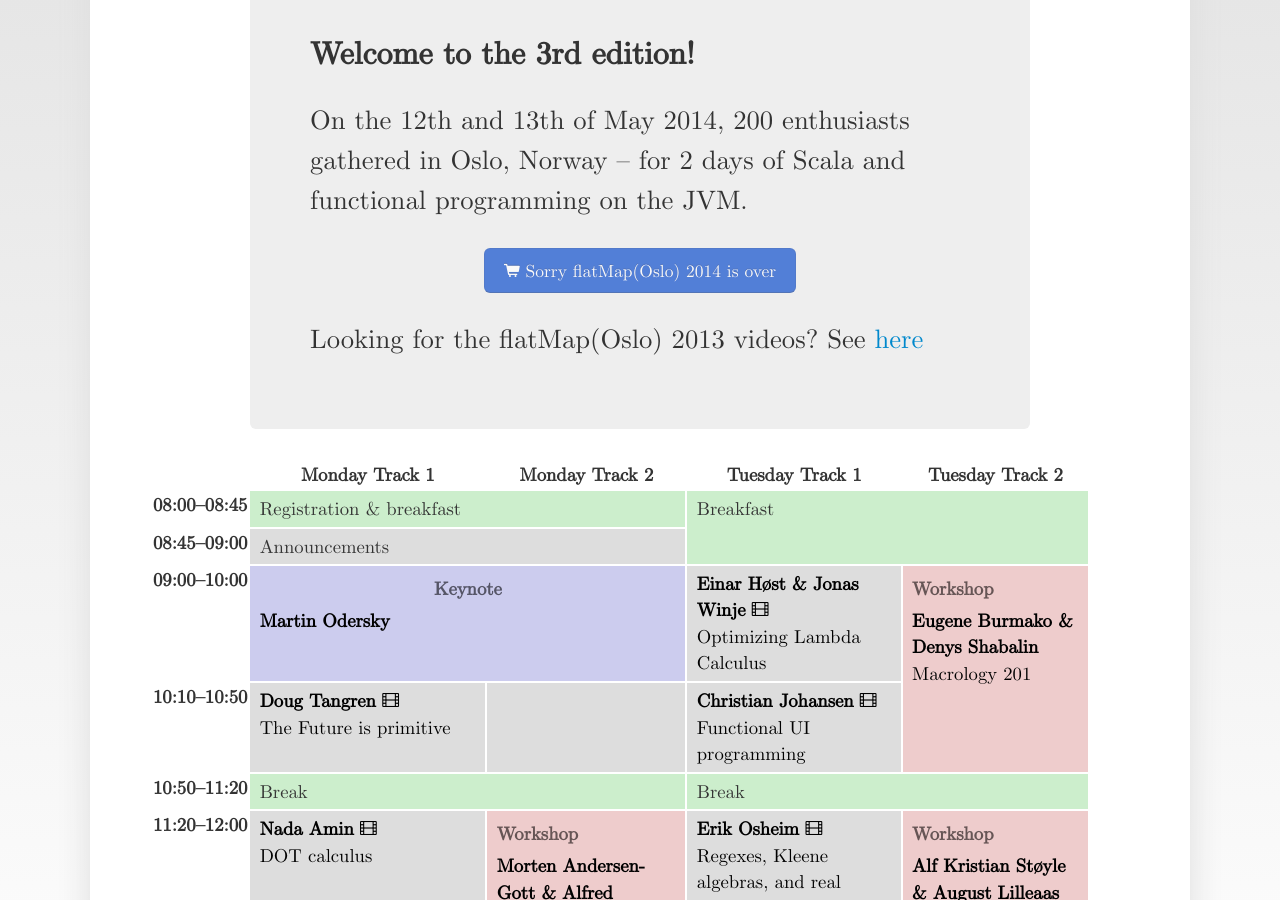
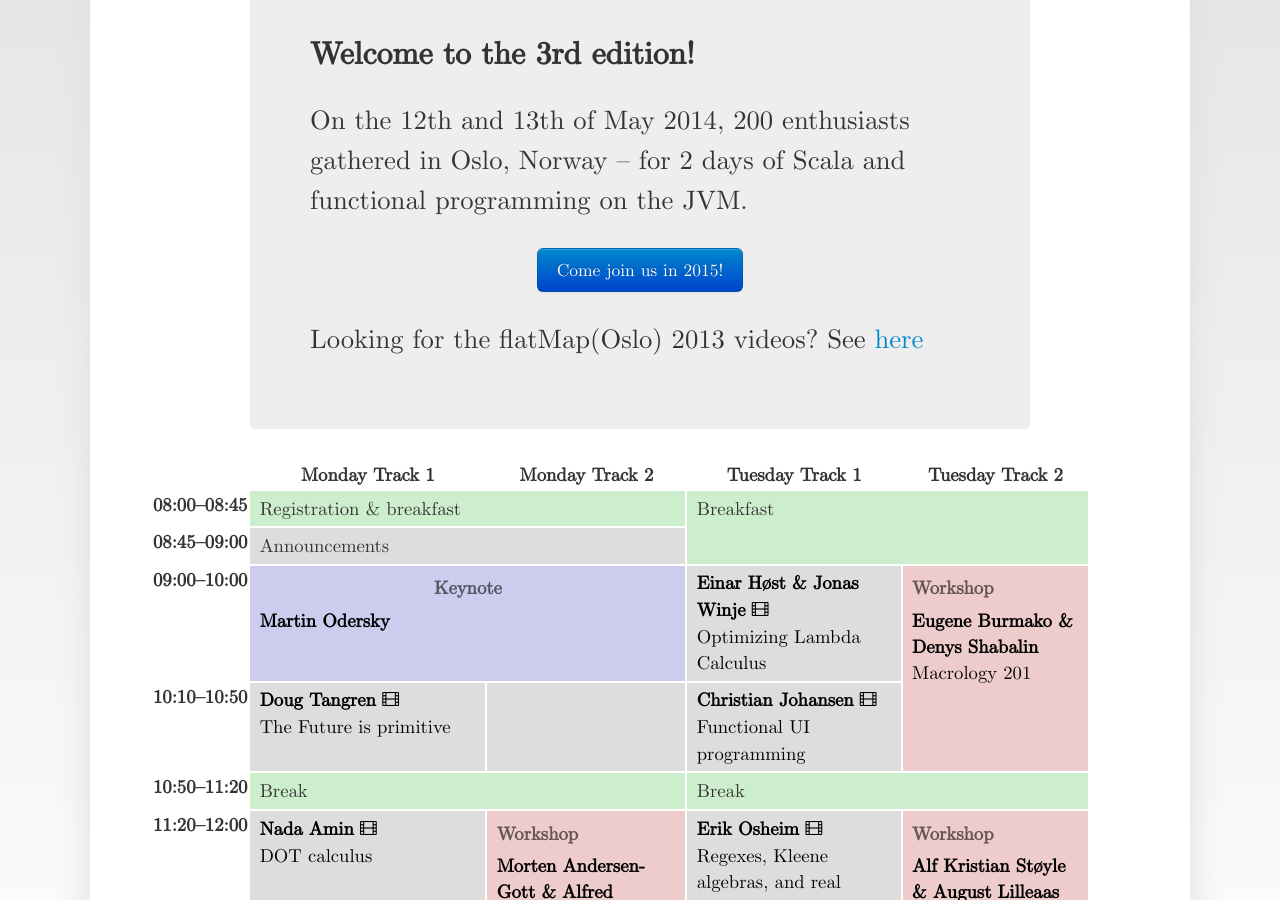
Before and after one commit to flatmaposlo/flatmaposlo.github.io, a Jekyll site: the page built from index.html, in a window 1280 px wide and 900 px high, scrolled down 402 px. Built offline with Jekyll 4.4.1, drawn with Linux system fonts in a browser that asks for light colours; some web fonts are replaced.

Commit message:
Adding link to 2015

```diff
--- a/index.html
+++ b/index.html
@@ -11,7 +11,7 @@
         On the 12th and 13th of May 2014, 200 enthusiasts gathered in Oslo, Norway – for 2 days of Scala and functional programming on the JVM.
       </p>
       <p class="button-group">
-        <a href="http://www.eventbrite.com/e/flatmaposlo-2014-tickets-10699686049" class="btn btn-primary btn-large disabled"><i class="icon-shopping-cart"></i> Sorry flatMap(Oslo) 2014 is over</a>
+        <a href="http://flatmap.no" class="btn btn-primary btn-large">Come join us in 2015!</a>
       </p>
       <p>Looking for the flatMap(Oslo) 2013 videos? See <a href="http://2013.flatmap.no">here</a></p>
   </div>
```
